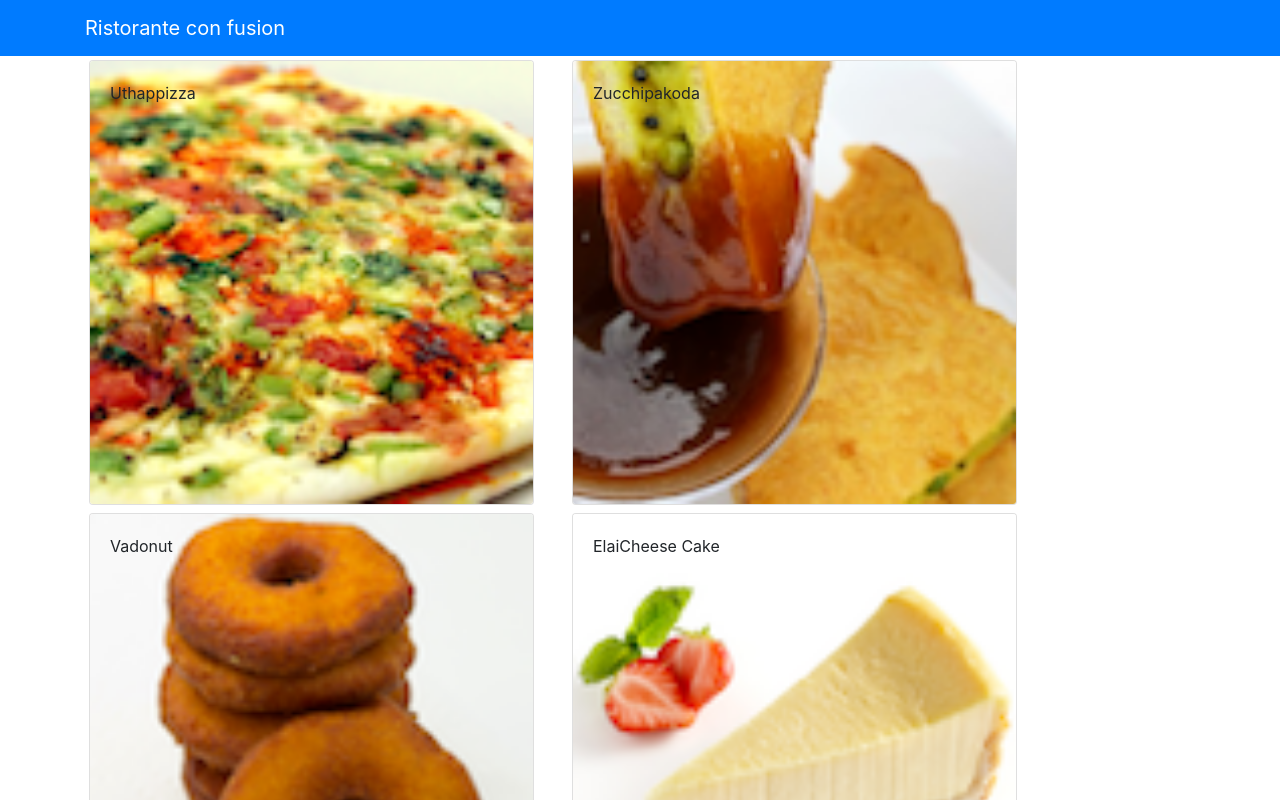
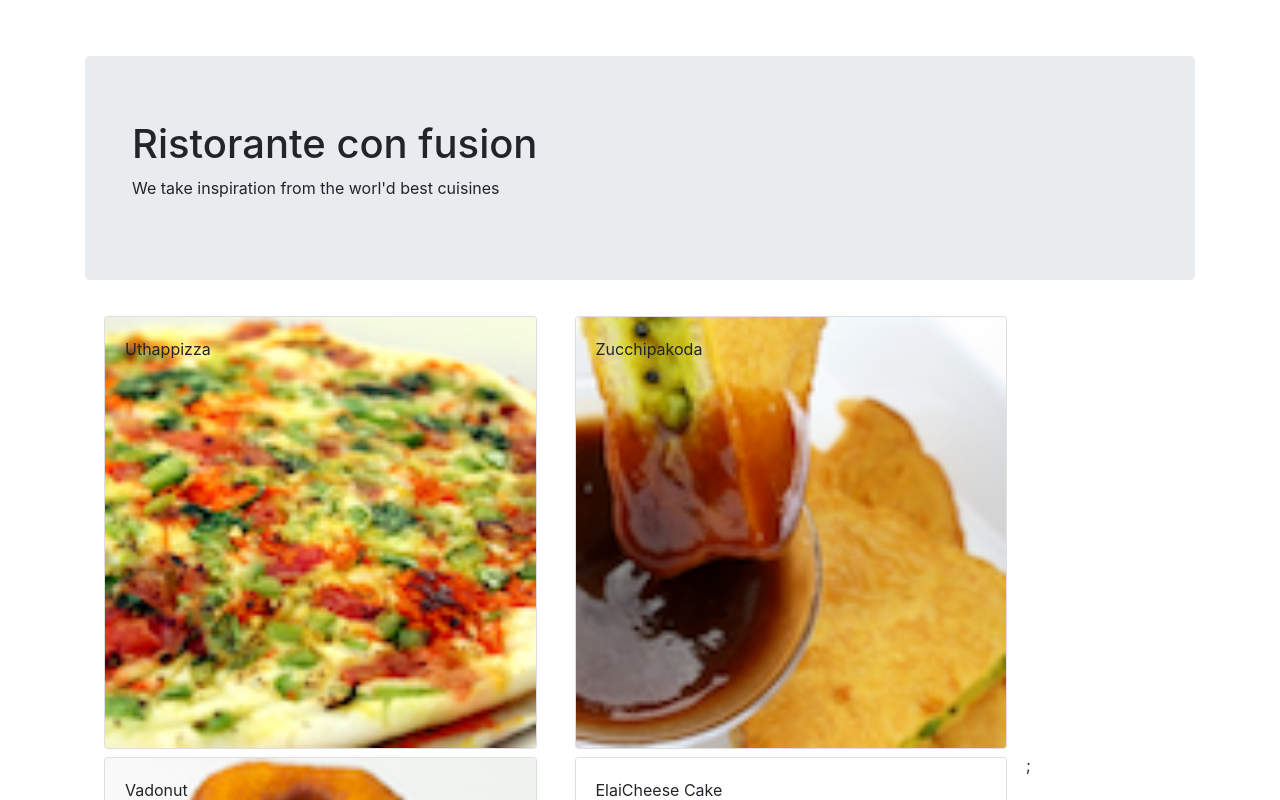
Before and after one commit to bicipeng/Confusion-Menu, a React (Create React App) app: page / in a window 1280 px wide. Shown: the top 800 px of the page. Built offline with nearby package versions, Linux system fonts and the light colour scheme.

Commit message:
feat: added header

```diff
--- a/package.json
+++ b/package.json
@@ -3,6 +3,8 @@
   "version": "0.1.0",
   "private": true,
   "dependencies": {
+    "bootstrap-social": "^5.1.1",
+    "font-awesome": "^4.7.0",
     "react": "^16.9.0",
     "react-dom": "^16.9.0",
     "react-scripts": "3.1.1"
--- a/src/App.js
+++ b/src/App.js
@@ -1,33 +1,19 @@
-import React,{Component}from 'react';
-//import logo from './logo.svg';
-import {Navbar,NavbarBrand} from 'reactstrap'
-//import reactstrap component Navbar
-//narbarBrand for name
-import './App.css';
-import Menu from './components/MenuComponent' //menu is every thing you import from menucomponent and you use it in the <menu/>
+import React, { Component } from "react";
 
-import { DISHES } from './shared/dishes';
+import "./App.css";
+import Main from "./components/MainComponent"; //menu is every thing you import from menucomponent and you use it in the <menu/>
 
 
 class App extends Component {
-constructor(props){
-  super(props);
-  this.state={
-    dishes:DISHES
-  };
-}
-render(){
-  return (
-    <div>
-      <Navbar dark color='primary'>
-        <div className = 'container'>
-          <NavbarBrand href='/'>Ristorante con fusion </NavbarBrand>
-        </div>
-      </Navbar>
-      <Menu dishes ={this.state.dishes}/>
-    </div>
-  );
-}
+
+
+  render() {
+    return (
+      <div>
+       <Main/>
+      </div>
+    );
+  }
 }
 
 export default App;
--- a/src/components/DishdetailComponent.js
+++ b/src/components/DishdetailComponent.js
@@ -7,6 +7,7 @@ const DishDetail =props=>{
 
   const dish=props.singleDish
         return(
+            <div className='container'>
             <div className='row'>
                 <div className="col-12 col-md-5 m-1">
             <Card >
@@ -32,6 +33,7 @@ const DishDetail =props=>{
       }
         </div>
          </div>
+         </div>
         )
 
 
--- /dev/null
+++ b/src/components/HearderComponent.js
@@ -0,0 +1,26 @@
+import React, {Component } from 'react';
+import { Navbar, NavbarBrand,Jumbotron } from "reactstrap";
+class Header extends Component{
+    render (){
+        return (
+        <>
+        <Navbar dark >
+        <div className="container">
+          <NavbarBrand href="/">Ristorante con fusion </NavbarBrand>
+        </div>
+      </Navbar>
+      <Jumbotron>
+      <div className="container">
+          <div className="row row-header">
+              <div className="col-12 col-md-6">
+                  <h1>Ristorante con fusion </h1>
+                  <p>We take inspiration from the worl'd best cuisines</p>
+              </div>
+          </div>
+      </div>
+      </Jumbotron>
+      </>)
+    }
+}
+
+export default Header;
--- /dev/null
+++ b/src/components/MainComponent.js
@@ -0,0 +1,48 @@
+import React, { Component } from "react";
+//import logo from './logo.svg';
+
+import Menu from "./MenuComponent"; //menu is every thing you import from menucomponent and you use it in the <menu/>
+import { DISHES } from "../shared/dishes";
+import DishDetail from'./DishdetailComponent';
+import Header from './HearderComponent'
+
+class Main extends Component {
+  constructor(props) {
+    super(props);
+    this.state = {
+      dishes: DISHES,
+      selectedDish:{}
+    };
+    this.onDishSelect=this.onDishSelect.bind(this)
+  }
+  onDishSelect(dish){
+    this.setState(
+        {
+            selectedDish:dish
+        }
+        )
+}
+renderDish(dish){//only render the dish when you click on it ,make the card in the
+    //render dish function
+    return ( dish ?
+    <DishDetail/> :null)
+    }
+
+
+  render() {
+    return (
+      <div className='container'>
+       <Header/>
+          {/* <div className="col-12 col-md-6 m-1"> */}
+
+              <Menu dishes={this.state.dishes} onClick={(dishId)=>this.onDishSelect(dishId)} />
+        <DishDetail singleDish={this.state.selectedDish}/>
+          {/* </div> */}
+
+
+      </div>
+    );
+  }
+}
+
+export default Main;
--- a/src/components/menucomponent.js
+++ b/src/components/menucomponent.js
@@ -1,6 +1,6 @@
 import React,{Component} from 'react'; //allows you to create component
 import {Card,CardImg,CardImgOverlay,CardTitle} from 'reactstrap'
-import DishDetail from './DishdetailComponent'
+
 
 class Menu extends Component{
 
@@ -11,32 +11,25 @@ class Menu extends Component{
         selectedDish:{}
 
      }
-     this.onDishSelect=this.onDishSelect.bind(this)
+
     }
 
-    onDishSelect(dish){
-        this.setState(
-            {
-                selectedDish:dish
-            }
-            )
-    }
-    renderDish(dish){//only render the dish when you click on it ,make the card in the
-        //render dish function
-        return ( dish ?
-        <DishDetail/> :null)
-        }
+
 
 
     render(){//render is a method which will return the coresponding view of the component
 //since dishes is store in the class we can access through this.state.prot
 //create a list of men
 console.log("******",this.props)
-        const menu=this.props.dishes.map((dish) => {
-            return (
+return(
+    <div className='container'>
+        <div className ='row'>
+    {this.props.dishes.map((dish) =>
+
+            (
 
                 <div key ={dish.id} className="col-12 col-md-5 m-1">
-                    <Card onClick={()=>this.onDishSelect(dish)} >
+                    <Card onClick={()=>this.props.onClick(dish)}  >
 
                             <CardImg with="100%" object src={dish.image} alt={dish.name}/>
                         <CardImgOverlay>
@@ -49,19 +42,13 @@ console.log("******",this.props)
                 </div>
 
             )
-        });
+        )};
 
-        return(
-<div className='container'>
-    <div className ='row'>
-           {menu}
+        </div>
     </div>
+            );
 
-        {this.state.selectedDish ?
-        ( <DishDetail  singleDish={this.state.selectedDish}/>)
-        :null}
-</div>
-        );
+
     }
 }
 
--- a/src/index.js
+++ b/src/index.js
@@ -1,6 +1,8 @@
 import React from 'react';
 import ReactDOM from 'react-dom';
 import 'bootstrap/dist/css/bootstrap.min.css'
+import 'font-awesome/css/font-awesome.css';
+import 'bootstrap-social/bootstrap-social.css'
 import './index.css';
 import App from './App';
 import * as serviceWorker from './serviceWorker';
```
Also changed, not shown: 1 other file (tests, documents, lock files or other folders).
